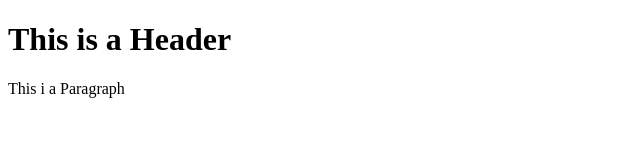
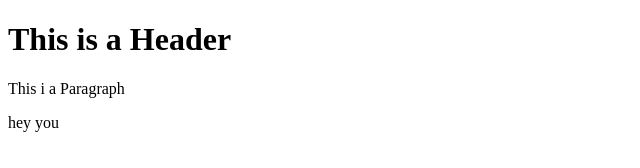
Before and after one commit to Jdavis34/git-test, a website: page index.html in a window 1280 px wide. Shown: the full height of the page, 0-640 px from the left. Drawn offline with Linux system fonts and the light colour scheme.

Commit message:
using NPM

```diff
--- a/index.html
+++ b/index.html
@@ -6,5 +6,6 @@
 <body>
     <h1>This is a Header</h1>
     <p>This i a Paragraph</p>
+    <p>hey you</p>
 </body>
 </html>
```
Also changed, not shown: package.json (added, +25 -0 lines), 2 other files.
